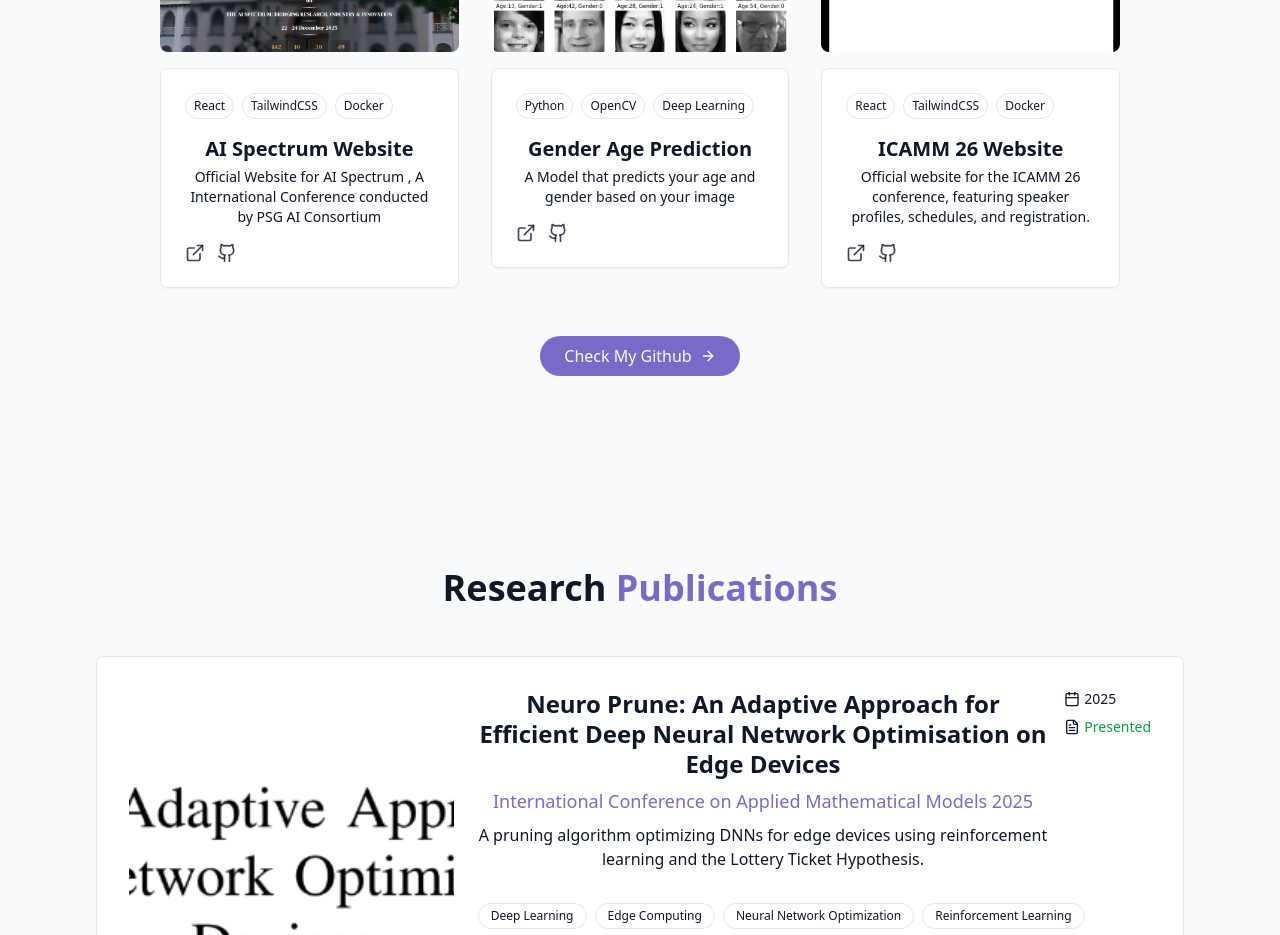
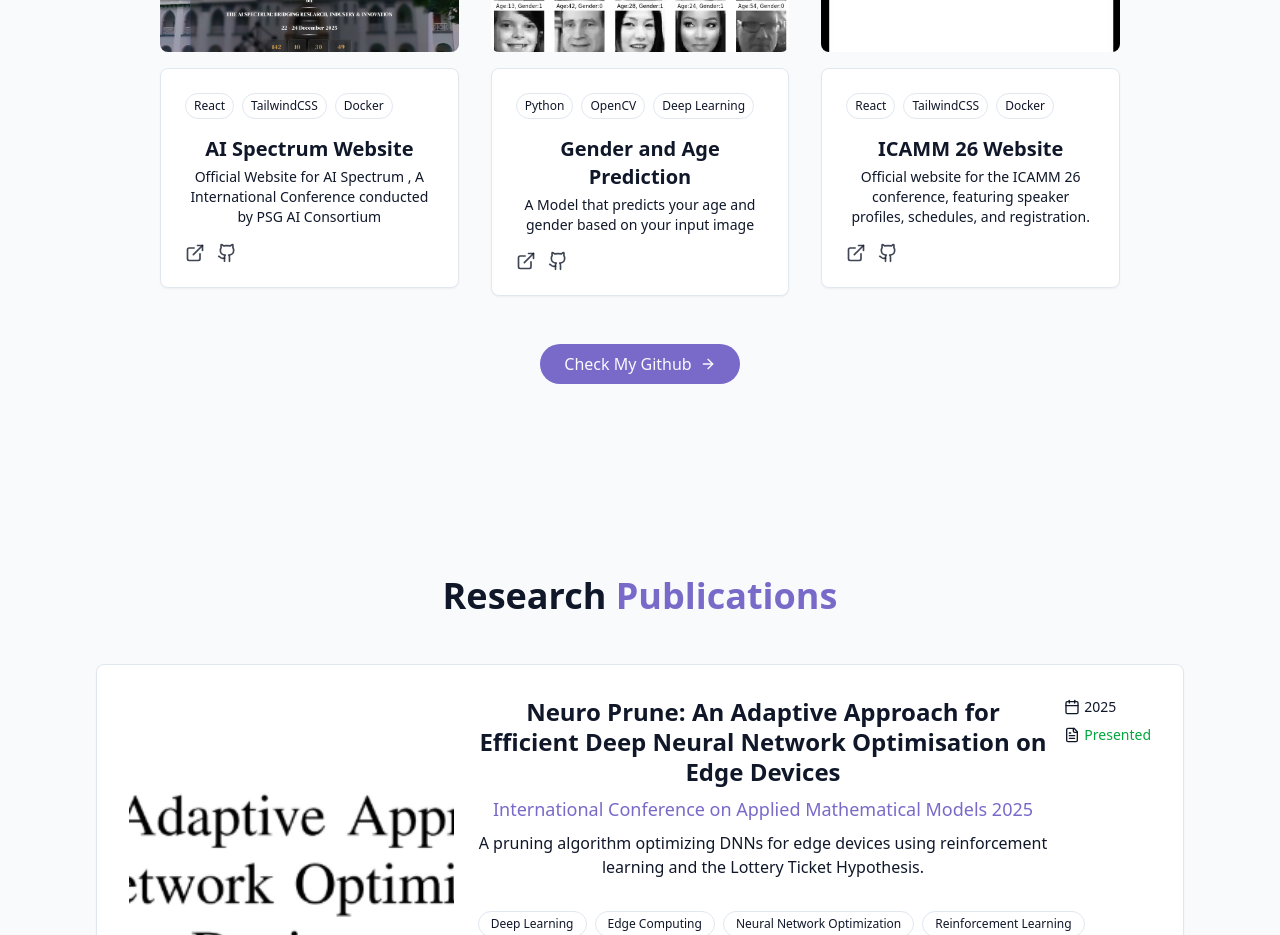
Before and after one commit to Sanjayj-06/Sanjay-portfolio, a React (Vite) app: page / in a window 1280 px wide. Shown: the part 4680-5615 px from the top of the page. Built offline with nearby package versions, Linux system fonts and the light colour scheme.

Commit message:
project update

```diff
--- a/src/components/ProjectsSection.jsx
+++ b/src/components/ProjectsSection.jsx
@@ -12,9 +12,9 @@ const projects = [
   },
   {
     id: 2,
-    title: "Gender Age Prediction",
+    title: "Gender and Age Prediction",
     description:
-      "A Model that predicts your age and gender based on your image",
+      "A Model that predicts your age and gender based on your input image",
     image: "/src/assets/age.webp",
     tags: ["Python", "OpenCV", "Deep Learning"],
     demoUrl: "#",
```
